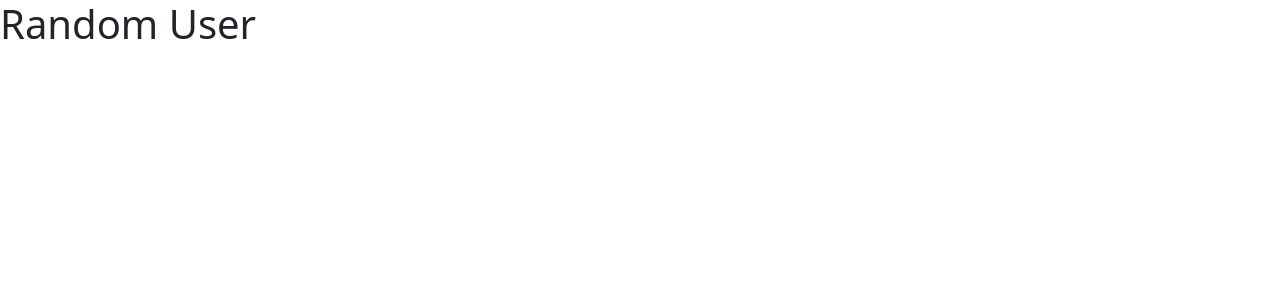
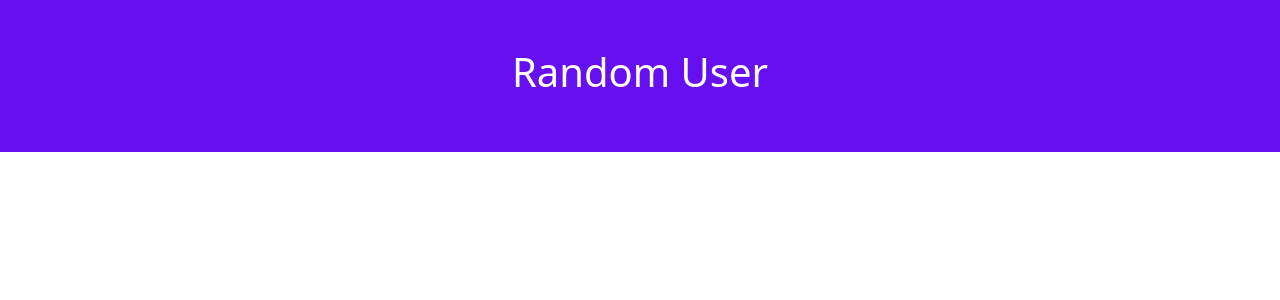
Before and after one commit to Renan0211/random-user, a React (Create React App) app: page / in a window 1280 px wide. Shown: the top 300 px of the page. Built offline with nearby package versions, Linux system fonts and the light colour scheme.

Commit message:
começa a implementaçao de um novo estilo, alterando o primary padrao do bootstrap

```diff
--- a/package.json
+++ b/package.json
@@ -12,6 +12,7 @@
     "react-dom": "^17.0.2",
     "react-router-dom": "^6.0.2",
     "react-scripts": "4.0.3",
+    "sass": "^1.43.4",
     "web-vitals": "^1.1.2"
   },
   "scripts": {
--- a/src/App.css
+++ /dev/null
@@ -1,38 +0,0 @@
-.App {
-  text-align: center;
-}
-
-.App-logo {
-  height: 40vmin;
-  pointer-events: none;
-}
-
-@media (prefers-reduced-motion: no-preference) {
-  .App-logo {
-    animation: App-logo-spin infinite 20s linear;
-  }
-}
-
-.App-header {
-  background-color: #282c34;
-  min-height: 100vh;
-  display: flex;
-  flex-direction: column;
-  align-items: center;
-  justify-content: center;
-  font-size: calc(10px + 2vmin);
-  color: white;
-}
-
-.App-link {
-  color: #61dafb;
-}
-
-@keyframes App-logo-spin {
-  from {
-    transform: rotate(0deg);
-  }
-  to {
-    transform: rotate(360deg);
-  }
-}
--- a/src/App.js
+++ b/src/App.js
@@ -1,11 +1,14 @@
 /* eslint-disable react/jsx-filename-extension */
 import React from 'react';
-import 'bootstrap/dist/css/bootstrap.min.css';
+import './app.scss';
+// import { Container } from 'react-bootstrap';
 
 const App = function () {
   return (
-    <div className="App">
-      <h1> Random User</h1>
+    <div className="w-100">
+      <div className="bg-primary p-5 rounded-lg m-auto w-100 text-white">
+        <h1 className="text-center"> Random User</h1>
+      </div>
     </div>
   );
 };
--- /dev/null
+++ b/src/app.scss
@@ -0,0 +1,7 @@
+
+$theme-colors: (
+  "primary": #6610f2,
+);
+
+// Import Bootstrap and its default variables
+@import '~bootstrap/scss/bootstrap.scss';
--- a/src/index.js
+++ b/src/index.js
@@ -1,3 +1,4 @@
+/* eslint-disable react/jsx-filename-extension */
 import React from 'react';
 import ReactDOM from 'react-dom';
 import './index.css';
@@ -8,7 +9,7 @@ ReactDOM.render(
   <React.StrictMode>
     <App />
   </React.StrictMode>,
-  document.getElementById('root')
+  document.getElementById('root'),
 );
 
 // If you want to start measuring performance in your app, pass a function
--- a/src/reportWebVitals.js
+++ b/src/reportWebVitals.js
@@ -1,3 +1,5 @@
+/* eslint-disable object-curly-newline */
+/* eslint-disable arrow-parens */
 const reportWebVitals = onPerfEntry => {
   if (onPerfEntry && onPerfEntry instanceof Function) {
     import('web-vitals').then(({ getCLS, getFID, getFCP, getLCP, getTTFB }) => {
```
Also changed, not shown: 1 other file (tests, documents, lock files or other folders).
